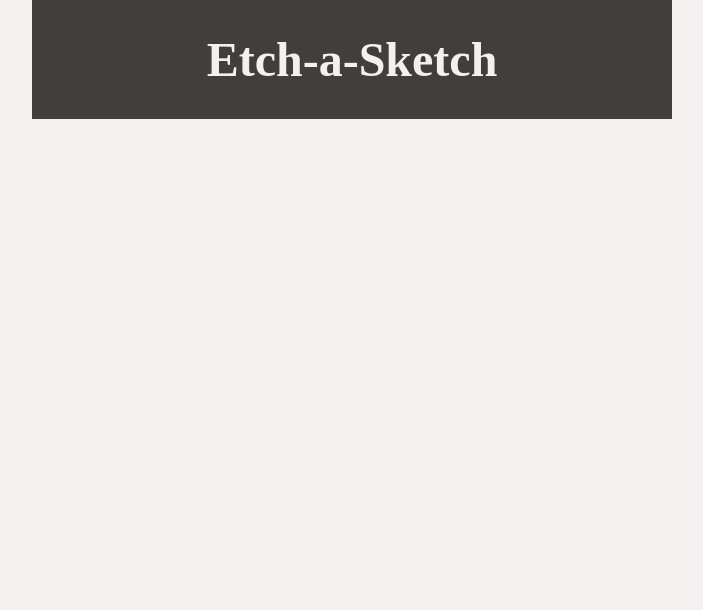
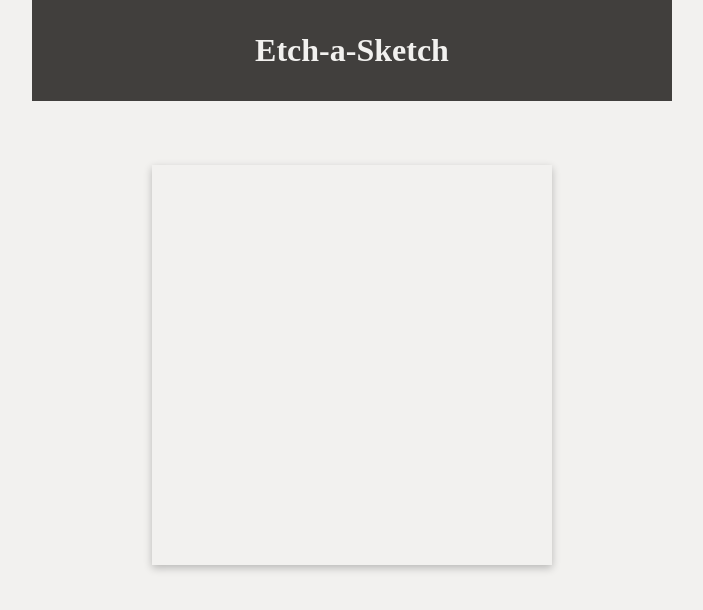
Before and after one commit to sjofrem/Etch-a-Sketch, a plain HTML site: page index.html in a window 1280 px wide. Shown: the whole page, without its empty margins (288-991 px from the left). Drawn offline with Linux system fonts and the light colour scheme.

Commit message:
added basic grid

```diff
--- a/index.html
+++ b/index.html
@@ -12,5 +12,13 @@
     <div id="header">
         <h1>Etch-a-Sketch</h1>
     </div>
+    <div id="main">
+        <div id="grid">
+        </div>
+    </div>
+
+
+
+
 </body>
 </html>
--- a/script.js
+++ b/script.js
@@ -0,0 +1,9 @@
+
+function creat_grid(){
+    let grid = document.getElementById("grid");
+    for(let i=0;i<16*16;i++){
+        let item = document.createElement("div");
+        grid.appendChild(item);
+    }
+}
+creat_grid();
--- a/style.css
+++ b/style.css
@@ -2,11 +2,10 @@
 * {
     margin: 0;
     padding: 0;
+    box-sizing: border-box;
 }
 
 body {
-    display: flex;
-    flex-direction: column;
     background-color: #f2f1ef;
     height: 100%;
     position: relative;
@@ -15,12 +14,9 @@ body {
     vertical-align: middle;
     padding-left: 25%;
     padding-right: 25%;
-    box-sizing: border-box;
 }
-
 /* Header section */
 #header{
-    flex: 1;
     text-align: center;
     padding: 2rem;
     margin-bottom: 4rem;
@@ -28,5 +24,24 @@ body {
 }
 h1 {
     color: #f2f1ef;
-    font-size: 3rem;
+    font-size: 2rem;
 }
+/* Main section */
+#main {
+    display: flex;
+    justify-content: center;
+}
+
+/* Grid section */
+#grid {
+    display: grid;
+    width: 400px;
+    height: 400px;
+    grid-template-columns: repeat(16,1fr);
+    grid-template-rows: repeat(16,1fr);
+    box-shadow: rgba(0, 0, 0, 0.24) 0px 3px 8px;
+}
+#grid div {
+    background-color: #f2f1ef;
+    padding: 0.5rem;
+}
```
